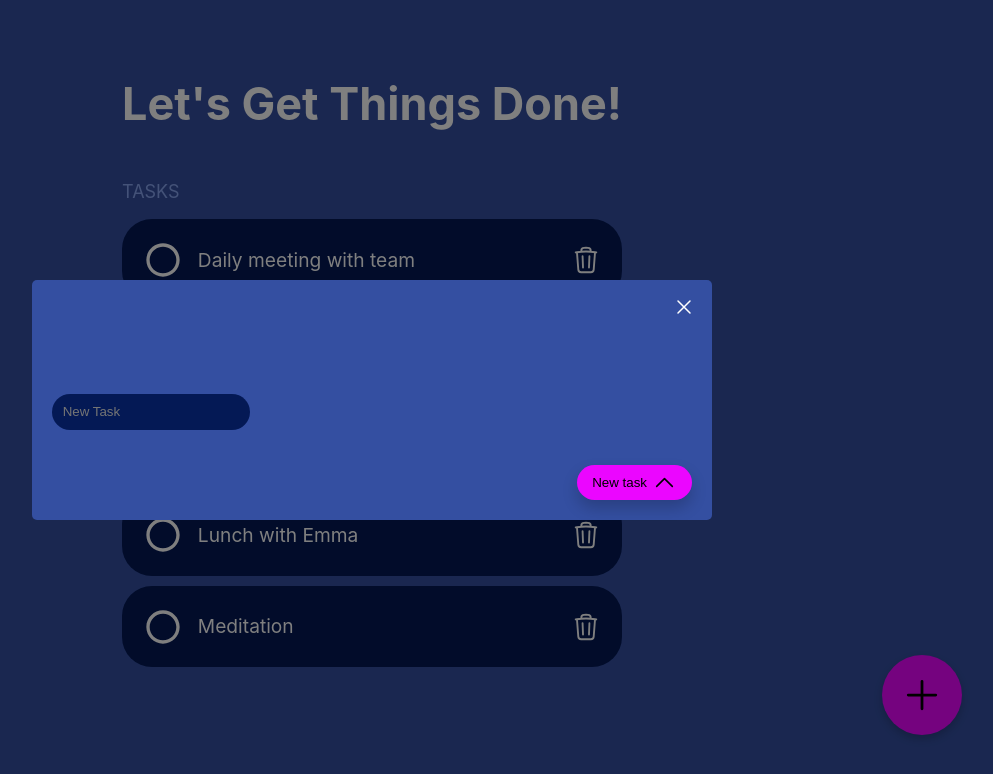
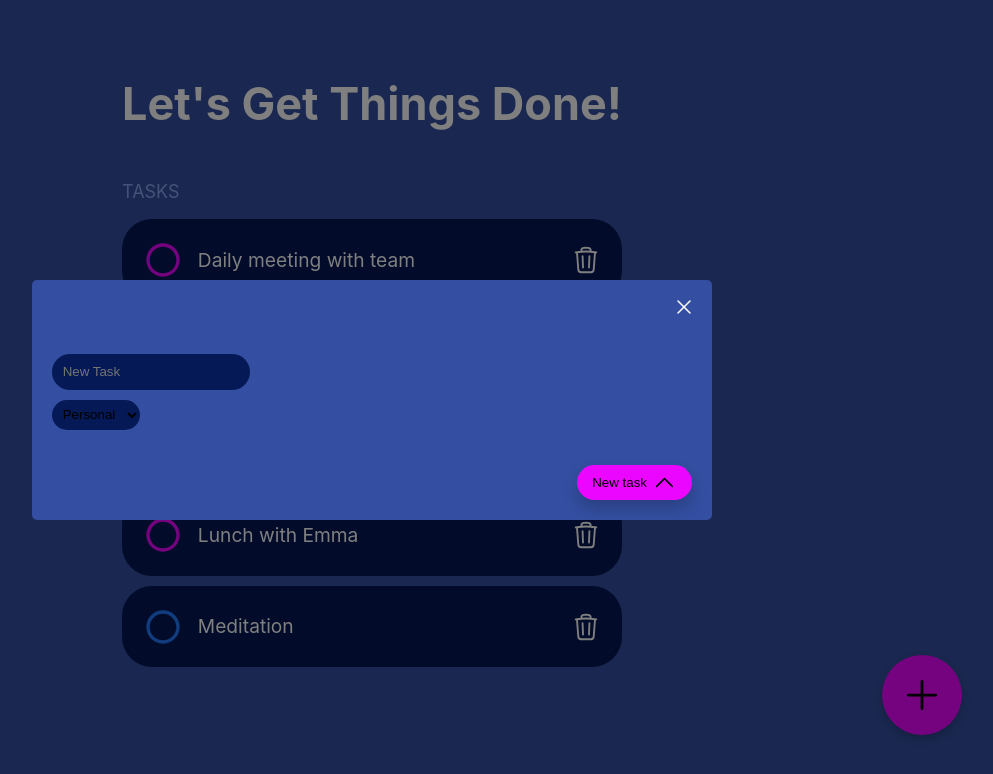
Before and after one commit to ZekeScript/todo-list, a React app: page / in a window 1280 px wide. Both pictures are taken after a click on the button 1190 px from the left and 695 px from the top of the page. Shown: the top 774 px of the page, without its empty margins (268-1261 px from the left). Built offline with nearby package versions, Linux system fonts and the light colour scheme; the HTML template or start-up script is replaced by a standard one.

Commit message:
add categorie feature
add the option to select categories when creating a task.

```diff
--- a/src/App.css
+++ b/src/App.css
@@ -29,18 +29,17 @@
 .incomplete {
   margin: 0 15px 0 0;
   width: 40px;
-  fill: #ffffff;
 }
 
 .complete {
   margin: 0 15px 0 0;
   width: 40px;
-  fill: #bebebe;
+  fill: #aaaaaa;
 }
 
 .complete-text {
   text-decoration: line-through;
-  color: #bebebe;
+  color: #aaaaaa;
 }
 
 .trash-icon {
@@ -124,9 +123,19 @@
 
 .new-task {
   position: absolute;
-  bottom: 80px;
+  bottom: 120px;
   padding: .8em;
   margin: 10px 0;
   background-color: var(--background-darker-color);
   border-radius: 30px;
 }
+
+.select-overlay {
+  position: absolute;
+  bottom: 80px;
+  padding: .5em;
+  margin: 10px 0;
+  background-color: var(--background-darker-color);
+  border-radius: 30px;
+  border: none;
+}
--- a/src/App.jsx
+++ b/src/App.jsx
@@ -11,29 +11,33 @@ function App () {
     return tasksFromStorage ? JSON.parse(tasksFromStorage) : TEMPLATE
   })
   const [inputValue, setInputValue] = useState('')
+  const [selectValue, setSelectValue] = useState('Personal')
   const [showOverlay, setShowOverlay] = useState(false)
+
+  function saveToDo () {
+    window.localStorage.setItem('tasks', JSON.stringify(tasks))
+  }
+  saveToDo()
 
   const handleInputChange = (event) => {
     setInputValue(event.target.value)
+  }
+
+  const handleSelectChange = (event) => {
+    setSelectValue(event.target.value)
   }
 
   function addTask (newTask) {
     setTasks([...tasks, newTask])
   }
 
-  function saveToDo () {
-    window.localStorage.setItem('tasks', JSON.stringify(tasks))
-  }
-
   const handleAddTask = () => {
     if (inputValue.trim() !== '') {
-      addTask({ text: inputValue, complete: false })
+      addTask({ text: inputValue, complete: false, categorie: selectValue })
       setInputValue('')
       toggleOverlay()
     }
   }
-
-  saveToDo()
 
   const handleDeleteTask = (index) => {
     const newTasks = [...tasks]
@@ -78,6 +82,8 @@ function App () {
             inputValue={inputValue}
             handleInputChange={handleInputChange}
             handleAddTask={handleAddTask}
+            handleSelectChange={handleSelectChange}
+            selectValue={selectValue}
           />
         )}
       </section>
--- a/src/components/Overlay.jsx
+++ b/src/components/Overlay.jsx
@@ -1,4 +1,4 @@
-const Overlay = ({ toggleOverlay, inputValue, handleInputChange, handleAddTask }) => (
+const Overlay = ({ toggleOverlay, inputValue, handleInputChange, handleAddTask, selectValue, handleSelectChange }) => (
   <div className='overlay'>
     <div className='overlay-content'>
       <div className='exit-overlay'>
@@ -7,6 +7,10 @@ const Overlay = ({ toggleOverlay, inputValue, handleInputChange, handleAddTask }
         </svg>
       </div>
       <input className='new-task' type='text' placeholder='New Task' value={inputValue} onChange={handleInputChange} />
+      <select className='select-overlay' aria-label='Personal' value={selectValue} onChange={handleSelectChange}>
+        <option selected>Personal</option>
+        <option>Business</option>
+      </select>
       <button className='overlay-button' onClick={handleAddTask}>New task
         <svg xmlns='http://www.w3.org/2000/svg' fill='none' viewBox='0 0 24 24' strokeWidth='1.5' stroke='currentColor'>
           <path strokeLinecap='round' strokeLinejoin='round' d='M4.5 15.75l7.5-7.5 7.5 7.5' />
--- a/src/components/Task.jsx
+++ b/src/components/Task.jsx
@@ -10,7 +10,7 @@ const Task = ({ index, task, handleCompleteTask, handleDeleteTask }) => (
         )
       : (
         <div onClick={() => handleCompleteTask(index)}>
-          <IncompleteTasks text={task.text} />
+          <IncompleteTasks text={task.text} categorie={task.categorie} />
         </div>
         )}
     <div className='trash-icon' onClick={() => handleDeleteTask(index)}>
--- a/src/components/TaskItems.jsx
+++ b/src/components/TaskItems.jsx
@@ -1,6 +1,12 @@
-export const IncompleteTasks = ({ text }) => (
+export const IncompleteTasks = ({ text, categorie }) => (
   <>
-    <svg className='incomplete' xmlns='http://www.w3.org/2000/svg' viewBox='0 0 24 24'><path d='M0 0h24v24H0z' fill='none' /><path d='M12 2C6.48 2 2 6.48 2 12s4.48 10 10 10 10-4.48 10-10S17.52 2 12 2zm0 18c-4.42 0-8-3.58-8-8s3.58-8 8-8 8 3.58 8 8-3.58 8-8 8z' /></svg>
+    {categorie === 'Business'
+      ? (
+        <svg className='incomplete' xmlns='http://www.w3.org/2000/svg' viewBox='0 0 24 24' fill='#EB06FF'><path d='M0 0h24v24H0z' fill='none' /><path d='M12 2C6.48 2 2 6.48 2 12s4.48 10 10 10 10-4.48 10-10S17.52 2 12 2zm0 18c-4.42 0-8-3.58-8-8s3.58-8 8-8 8 3.58 8 8-3.58 8-8 8z' /></svg>
+        )
+      : (
+        <svg className='incomplete' xmlns='http://www.w3.org/2000/svg' viewBox='0 0 24 24' fill='#227BFF'><path d='M0 0h24v24H0z' fill='none' /><path d='M12 2C6.48 2 2 6.48 2 12s4.48 10 10 10 10-4.48 10-10S17.52 2 12 2zm0 18c-4.42 0-8-3.58-8-8s3.58-8 8-8 8 3.58 8 8-3.58 8-8 8z' /></svg>
+        )}
     <div>{text}</div>
   </>
 )
--- a/src/constants.js
+++ b/src/constants.js
@@ -1,23 +1,28 @@
 const TEMPLATE = [
   {
     text: 'Daily meeting with team',
-    complete: false
+    complete: false,
+    categorie: 'Business'
   },
   {
     text: 'Pay for rent',
-    complete: true
+    complete: true,
+    categorie: 'Personal'
   },
   {
     text: 'Check emails',
-    complete: false
+    complete: false,
+    categorie: 'Personal'
   },
   {
     text: 'Lunch with Emma',
-    complete: false
+    complete: false,
+    categorie: 'Business'
   },
   {
     text: 'Meditation',
-    complete: false
+    complete: false,
+    categorie: 'Personal'
   }
 ]
 
--- a/src/index.css
+++ b/src/index.css
@@ -3,6 +3,7 @@
   --background-darker-color: #041955;
   --background-button: #EB06FF;
   --subtitle-font-color: #89A6F2;
+  --blue-button: #227BFF;
 
   font-family: Inter, system-ui, Avenir, Helvetica, Arial, sans-serif;
   line-height: 1.5;
```
Also changed, not shown: public/radio_button_checked_black_24dp.svg (added).
